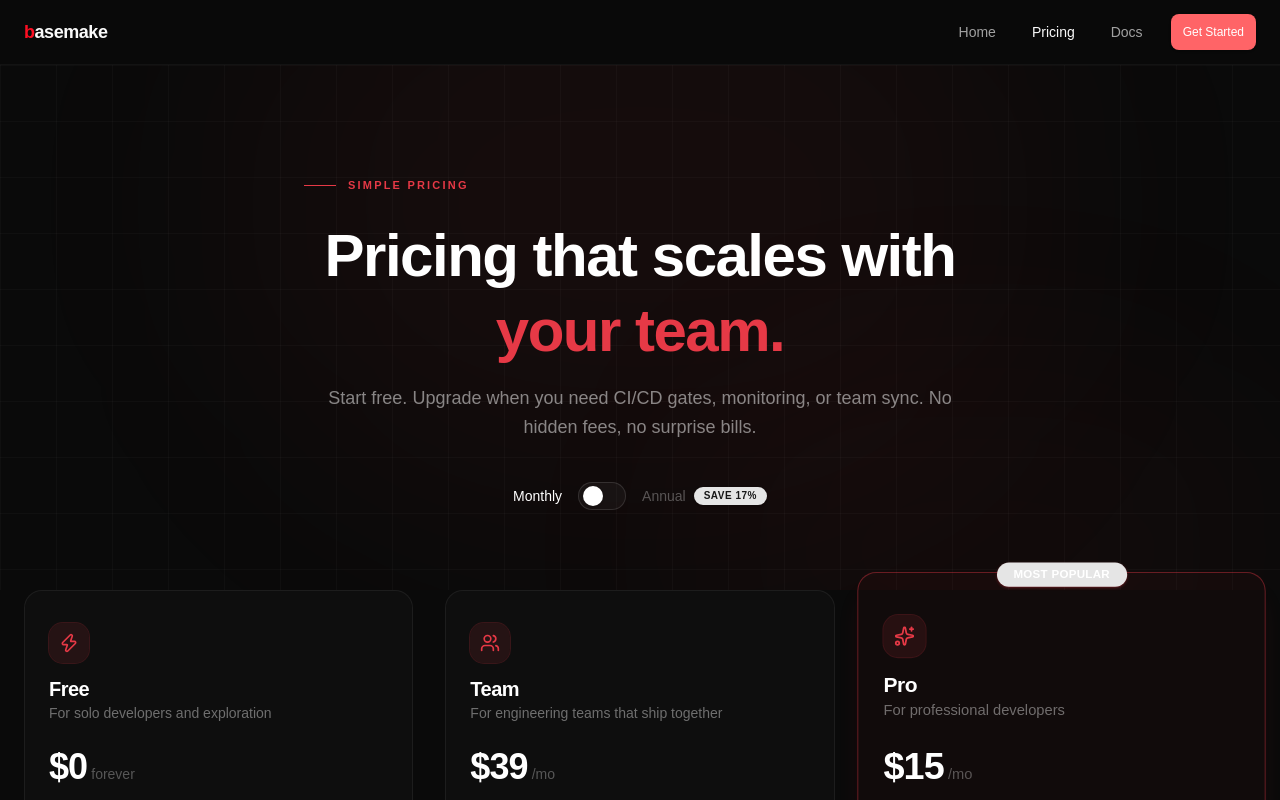
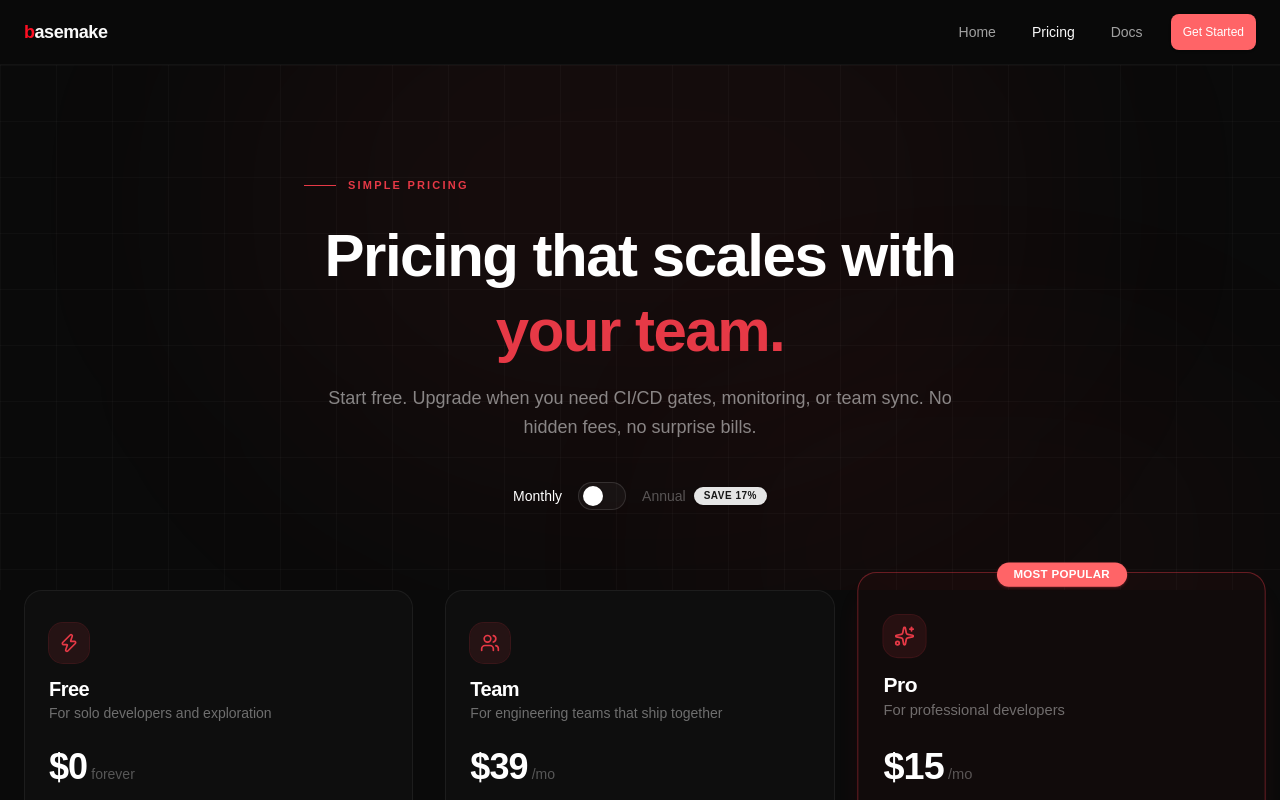
Before and after one commit to Omnivex3/basemake, a React (Vite) app in the folder website/: page /pricing in a window 1280 px wide. Shown: the top 800 px of the page. Built offline with nearby package versions, Linux system fonts and the light colour scheme.

Commit message:
fix: Most Popular badge variant default → destructive, same bg-primary override

```diff
--- a/website/src/pages/Pricing.tsx
+++ b/website/src/pages/Pricing.tsx
@@ -432,7 +432,7 @@ function PricingCard({ plan, annual }: { plan: Plan; annual: boolean }) {
       {/* Badge */}
       {plan.badge && (
         <div className="absolute -top-3 left-1/2 -translate-x-1/2">
-          <Badge className="bg-[#e63946] text-white border-none px-4 py-1 text-[11px] font-semibold tracking-wide uppercase shadow-lg shadow-[#e63946]/30">
+          <Badge variant="destructive" className="bg-[#e63946] text-white border-none px-4 py-1 text-[11px] font-semibold tracking-wide uppercase shadow-lg shadow-[#e63946]/30">
             {plan.badge}
           </Badge>
         </div>
```
